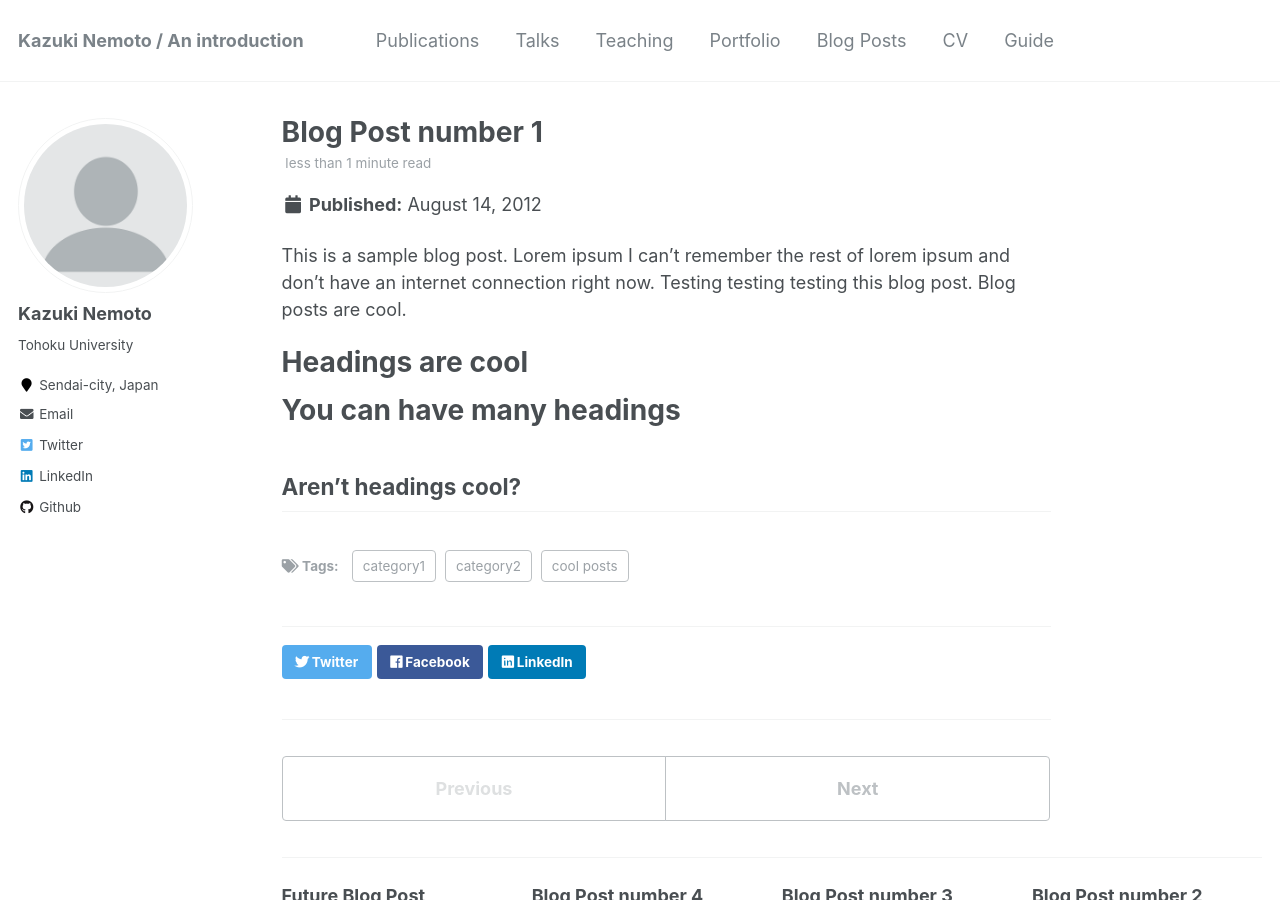
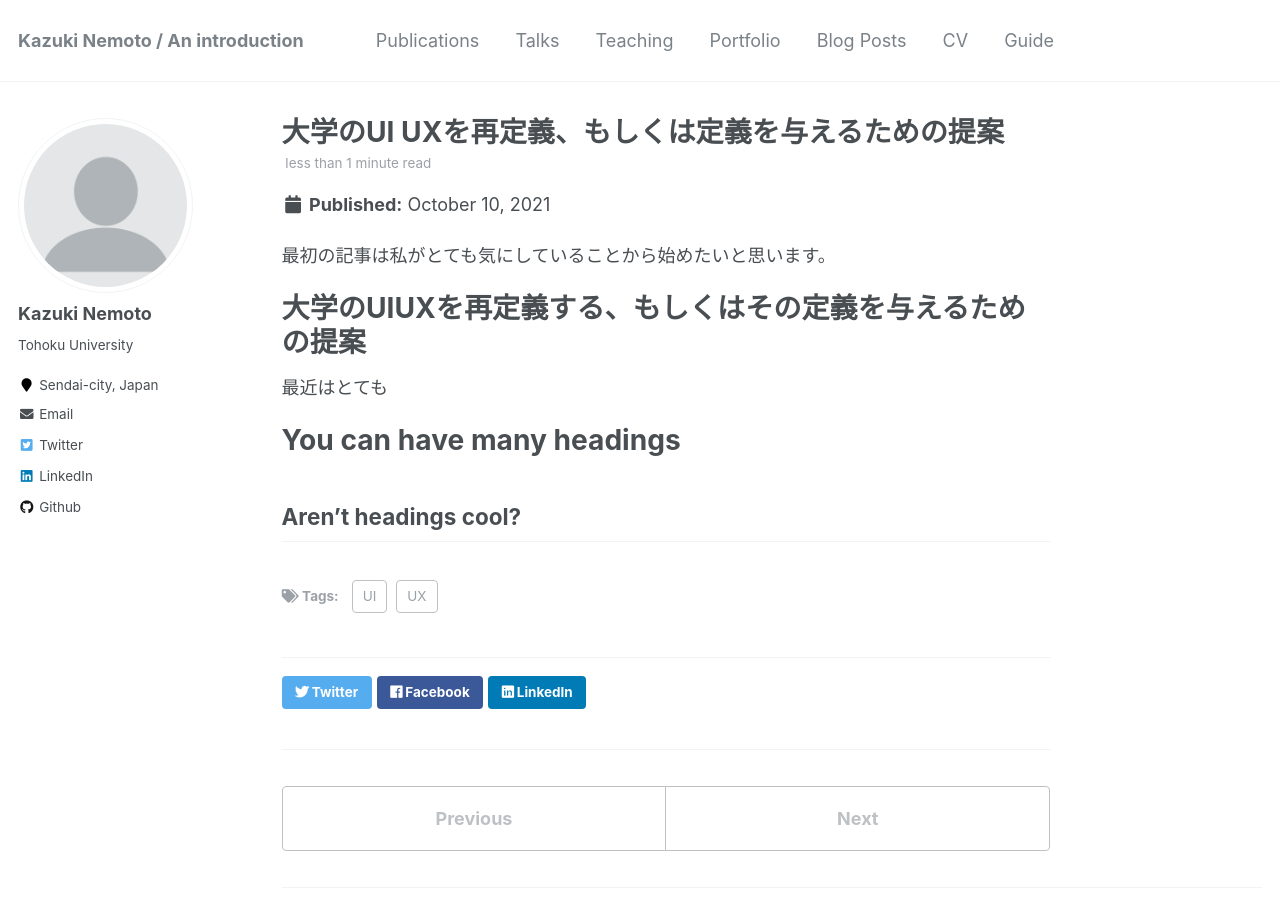
Before and after one commit to kazu-nemoto/kazu-nemoto.github.io, a Jekyll site: the page built from _posts/2012-08-14-blog-post-1.md, in a window 1280 px wide and 900 px high. Built offline with Jekyll 4.4.1, drawn with Linux system fonts in a browser that asks for light colours.

Commit message:
Update 2012-08-14-blog-post-1.md

```diff
--- a/_posts/2012-08-14-blog-post-1.md
+++ b/_posts/2012-08-14-blog-post-1.md
@@ -1,17 +1,19 @@
 ---
-title: 'Blog Post number 1'
-date: 2012-08-14
-permalink: /posts/2012/08/blog-post-1/
+title: '大学のUI UXを再定義、もしくは定義を与えるための提案'
+date: 2021-10-10
+permalink: /posts/2021/10/blog-post-1/
 tags:
-  - cool posts
-  - category1
-  - category2
+  - UI
+  - UX
 ---
 
-This is a sample blog post. Lorem ipsum I can't remember the rest of lorem ipsum and don't have an internet connection right now. Testing testing testing this blog post. Blog posts are cool.
+最初の記事は私がとても気にしていることから始めたいと思います。
 
-Headings are cool
+大学のUIUXを再定義する、もしくはその定義を与えるための提案
 ======
+最近はとても
+
+
 
 You can have many headings
 ======
```
